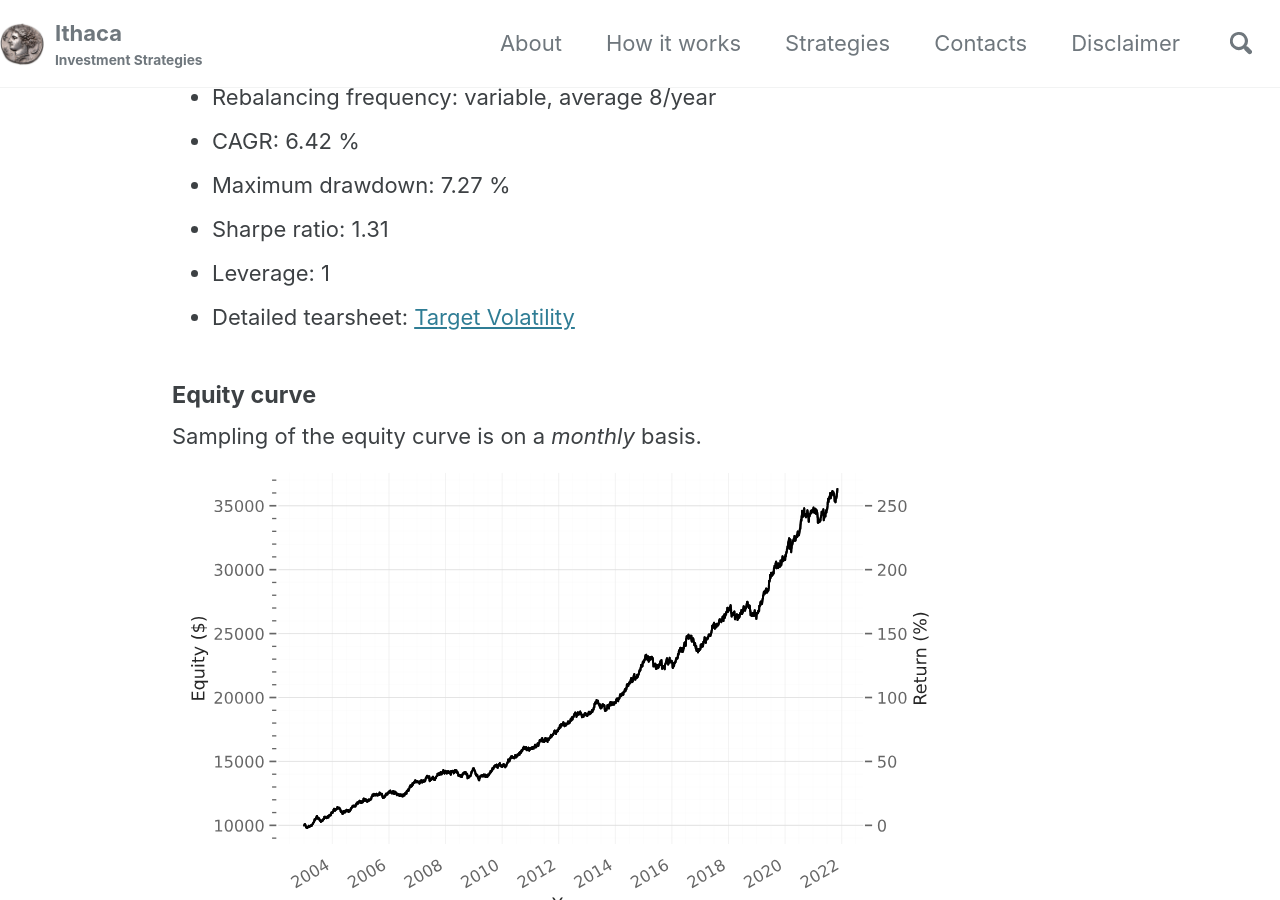
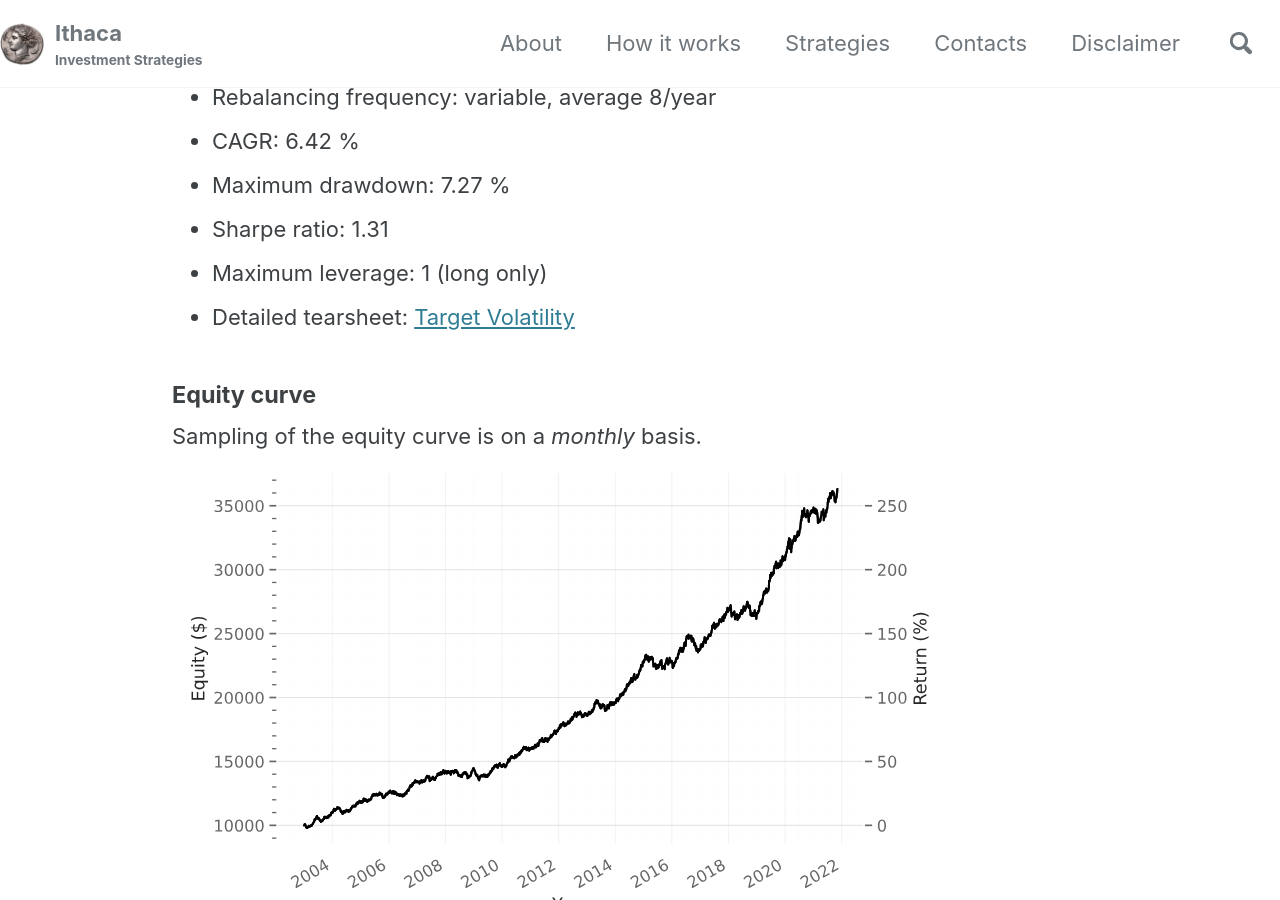
Before and after one commit to IthacaResearch/ithacaresearch.github.io, a Jekyll site: the page built from _posts/2019-07-12-Target-Volatility.md, in a window 1280 px wide and 900 px high, scrolled down 624 px. Built offline with Jekyll 4.4.1, drawn with Linux system fonts in a browser that asks for light colours; cached includes are drawn as plain includes.

Commit message:
Update 2019-07-12-Target-Volatility.md

```diff
--- a/_posts/2019-07-12-Target-Volatility.md
+++ b/_posts/2019-07-12-Target-Volatility.md
@@ -19,7 +19,7 @@ The main advantage of this strategy is low risk: although it sacrifices some ret
 * CAGR: 6.42 %
 * Maximum drawdown: 7.27 %
 * Sharpe ratio: 1.31
-* Leverage: 1
+* Maximum leverage: 1 (long only)
 * Detailed tearsheet: [Target Volatility](/tearsheets/TargetVolatility.html)
 
 #### Equity curve
```
